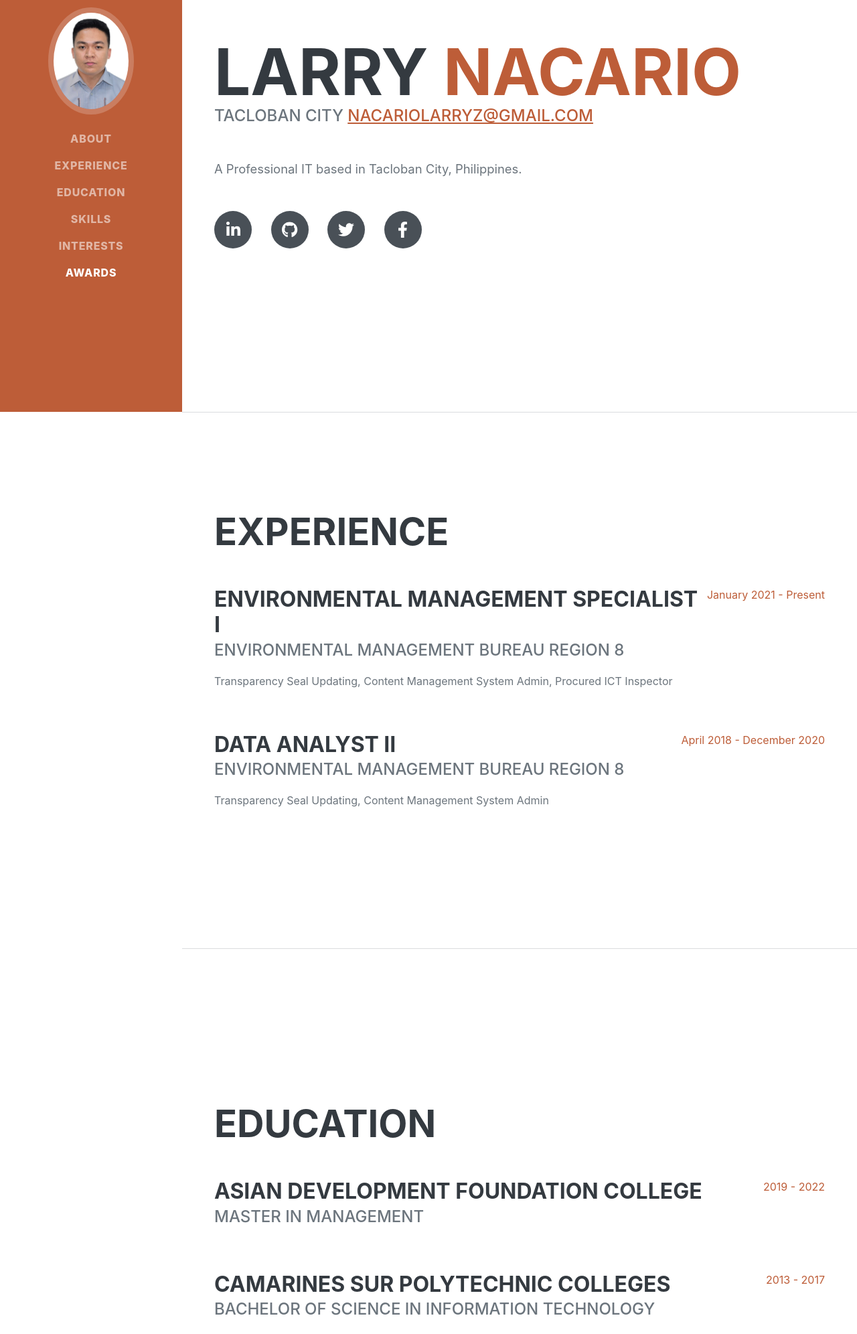
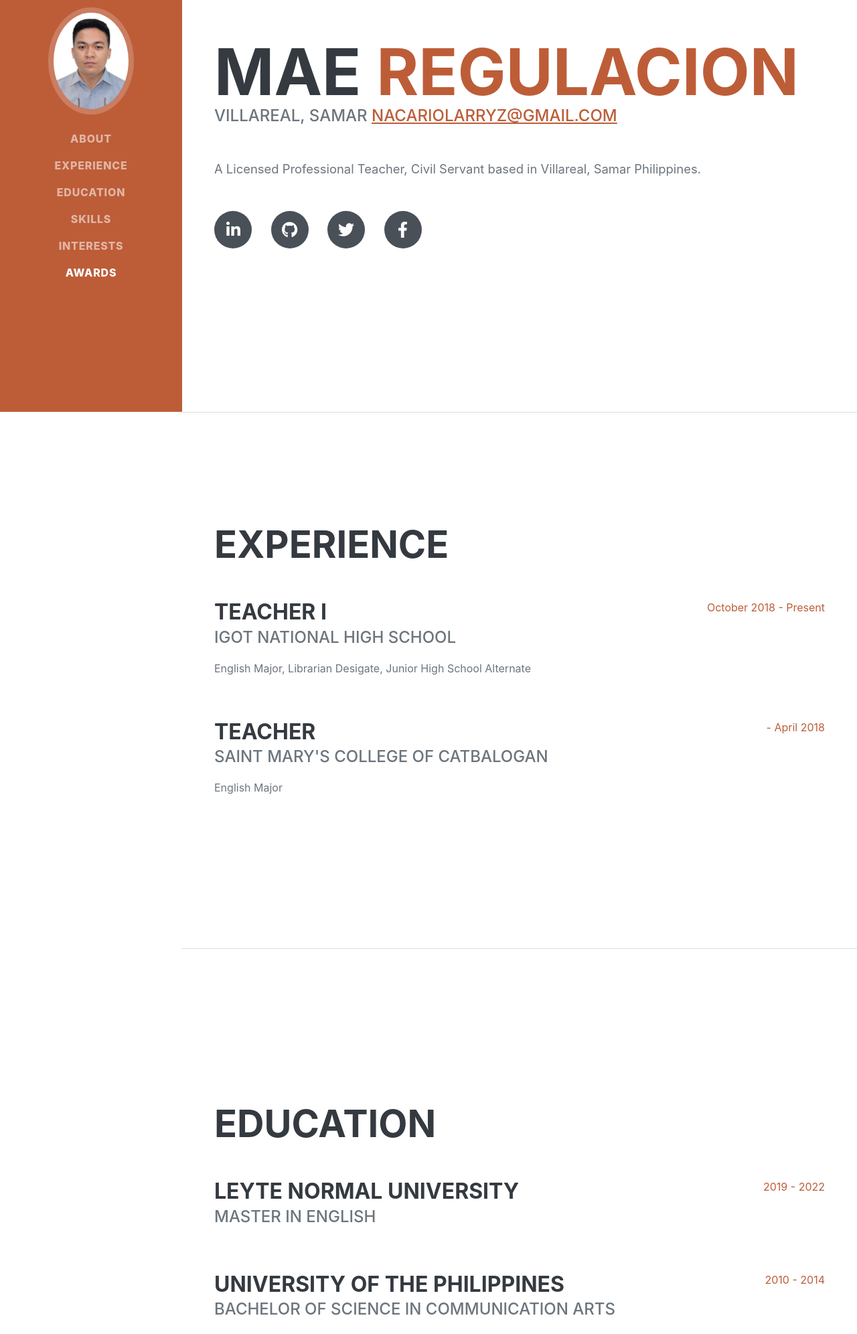
Before and after one commit to larrynacario/mae-portfolio, a plain HTML site: page index.html in a window 1280 px wide. Shown: the part 185-2177 px from the top of the page at 67% size. Drawn offline with nearby package versions, Linux system fonts and the light colour scheme; a web font is replaced by a local one.

Commit message:
Update index.html

```diff
--- a/index.html
+++ b/index.html
@@ -5,7 +5,7 @@
         <meta name="viewport" content="width=device-width, initial-scale=1, shrink-to-fit=no" />
         <meta name="description" content="" />
         <meta name="author" content="" />
-        <title>Larry Nacario Portfolio</title>
+        <title>Mae Regulacion Portfolio</title>
         <link rel="icon" type="image/x-icon" href="assets/img/favicon.ico" />
         <!-- Font Awesome icons (free version)-->
         <script src="https://use.fontawesome.com/releases/v6.1.0/js/all.js" crossorigin="anonymous"></script>
@@ -19,7 +19,7 @@
         <!-- Navigation-->
         <nav class="navbar navbar-expand-lg navbar-dark bg-primary fixed-top" id="sideNav">
             <a class="navbar-brand js-scroll-trigger" href="#page-top">
-                <span class="d-block d-lg-none">Larry Nacario</span>
+                <span class="d-block d-lg-none">Mae Regulacion</span>
                 <span class="d-none d-lg-block"><img class="img-fluid img-profile rounded-circle mx-auto mb-2" src="assets/img/profile.jpg" alt="..." /></span>
             </a>
             <button class="navbar-toggler" type="button" data-bs-toggle="collapse" data-bs-target="#navbarResponsive" aria-controls="navbarResponsive" aria-expanded="false" aria-label="Toggle navigation"><span class="navbar-toggler-icon"></span></button>
@@ -40,14 +40,14 @@
             <section class="resume-section" id="about">
                 <div class="resume-section-content">
                     <h1 class="mb-0">
-                        Larry
-                        <span class="text-primary">Nacario</span>
+                        Mae
+                        <span class="text-primary">Regulacion</span>
                     </h1>
                     <div class="subheading mb-5">
-                        Tacloban City
+                        Villareal, Samar
                         <a href="#">nacariolarryz@gmail.com</a>
                     </div>
-                    <p class="lead mb-5">A Professional IT based in Tacloban City, Philippines.</p>
+                    <p class="lead mb-5">A Licensed Professional Teacher, Civil Servant based in Villareal, Samar Philippines.</p>
                     <div class="social-icons">
                         <a class="social-icon" href="#!"><i class="fab fa-linkedin-in"></i></a>
                         <a class="social-icon" href="#!"><i class="fab fa-github"></i></a>
@@ -63,19 +63,19 @@
                     <h2 class="mb-5">Experience</h2>
                     <div class="d-flex flex-column flex-md-row justify-content-between mb-5">
                         <div class="flex-grow-1">
-                            <h3 class="mb-0">Environmental Management Specialist I</h3>
-                            <div class="subheading mb-3">Environmental Management Bureau Region 8</div>
-                            <p>Transparency Seal Updating, Content Management System Admin, Procured ICT Inspector</p>
+                            <h3 class="mb-0">Teacher I</h3>
+                            <div class="subheading mb-3">Igot National High School</div>
+                            <p>English Major, Librarian Desigate, Junior High School Alternate</p>
                         </div>
-                        <div class="flex-shrink-0"><span class="text-primary">January 2021 - Present</span></div>
+                        <div class="flex-shrink-0"><span class="text-primary">October 2018 - Present</span></div>
                     </div>
                     <div class="d-flex flex-column flex-md-row justify-content-between mb-5">
                         <div class="flex-grow-1">
-                            <h3 class="mb-0">Data Analyst II</h3>
-                            <div class="subheading mb-3">Environmental Management Bureau Region 8</div>
-                            <p>Transparency Seal Updating, Content Management System Admin</p>
+                            <h3 class="mb-0">Teacher</h3>
+                            <div class="subheading mb-3">Saint Mary's College of Catbalogan</div>
+                            <p>English Major</p>
                         </div>
-                        <div class="flex-shrink-0"><span class="text-primary">April 2018 - December 2020</span></div>
+                        <div class="flex-shrink-0"><span class="text-primary"> - April 2018</span></div>
                     </div>
 
                 </div>
@@ -87,17 +87,17 @@
                     <h2 class="mb-5">Education</h2>
                     <div class="d-flex flex-column flex-md-row justify-content-between mb-5">
                         <div class="flex-grow-1">
-                            <h3 class="mb-0">Asian Development Foundation College</h3>
-                            <div class="subheading mb-3">Master in Management</div>
+                            <h3 class="mb-0">Leyte Normal University</h3>
+                            <div class="subheading mb-3">Master in English</div>
                         </div>
                         <div class="flex-shrink-0"><span class="text-primary">2019 - 2022</span></div>
                     </div>
                     <div class="d-flex flex-column flex-md-row justify-content-between">
                         <div class="flex-grow-1">
-                            <h3 class="mb-0">Camarines Sur Polytechnic Colleges</h3>
-                            <div class="subheading mb-3">Bachelor of Science in Information Technology</div>
+                            <h3 class="mb-0">University of the Philippines</h3>
+                            <div class="subheading mb-3">Bachelor of Science in Communication Arts</div>
                         </div>
-                        <div class="flex-shrink-0"><span class="text-primary">2013 - 2017</span></div>
+                        <div class="flex-shrink-0"><span class="text-primary">2010 - 2014</span></div>
                     </div>
                 </div>
             </section>
@@ -131,7 +131,7 @@
             <section class="resume-section" id="interests">
                 <div class="resume-section-content">
                     <h2 class="mb-5">Interests</h2>
-                    <p>Apart from being an IT, I enjoy most of my time being outdoors. I love roadtrips using scooters/motorcycles. </p>
+                    <p>Apart from being an teacher, I enjoy most of my time being outdoors. I love roadtrips using scooters/motorcycles. </p>
 
                 </div>
             </section>
@@ -147,13 +147,9 @@
                         </li>
                         <li>
                             <span class="fa-li"><i class="fas fa-trophy text-warning"></i></span>
-                            PNP Entrance Exam Passer (NAPOLCOM)
+                            Licensed Professional Teacher (LPT)
                         </li>
-                        <li>
-                            <span class="fa-li"><i class="fas fa-trophy text-warning"></i></span>
 
-                            PhilNITS IT Certification Exam Passer
-                        </li>
 
                     </ul>
                 </div>
```
